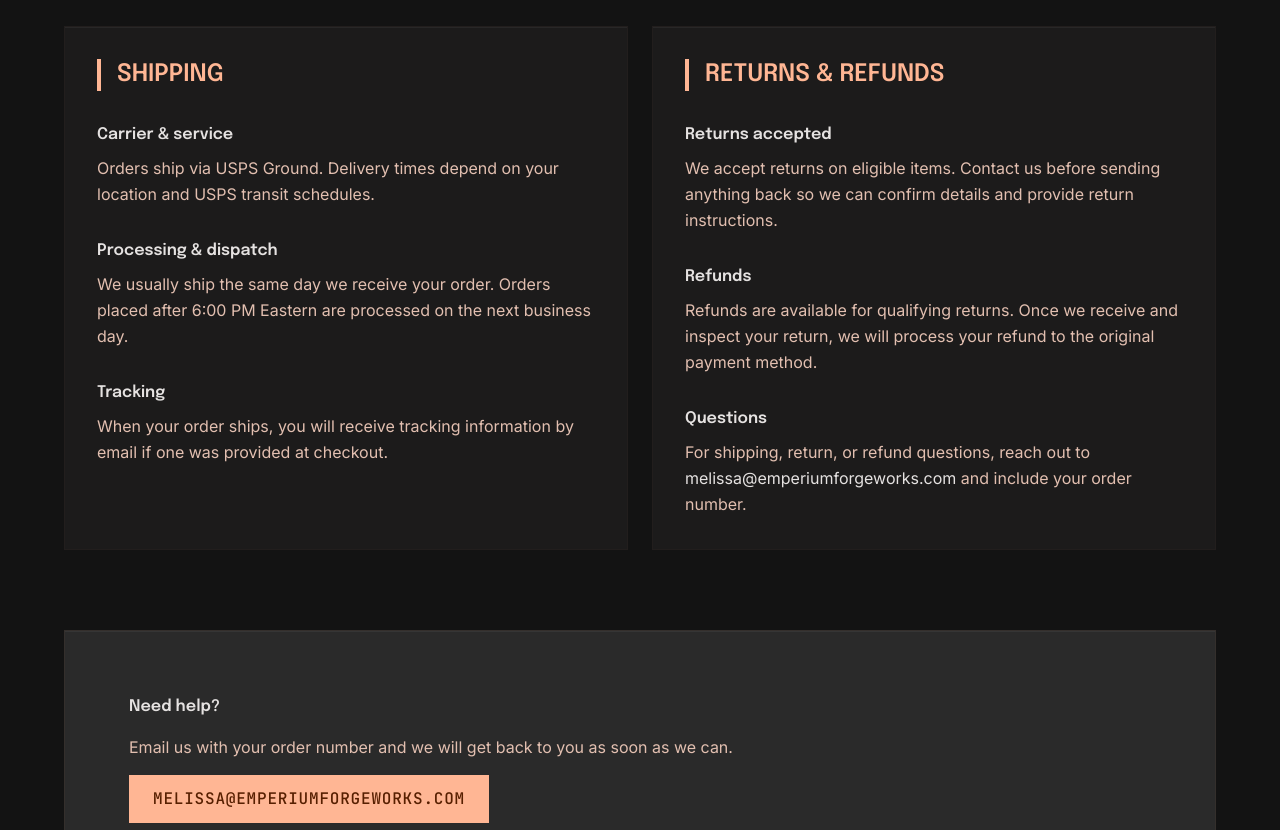
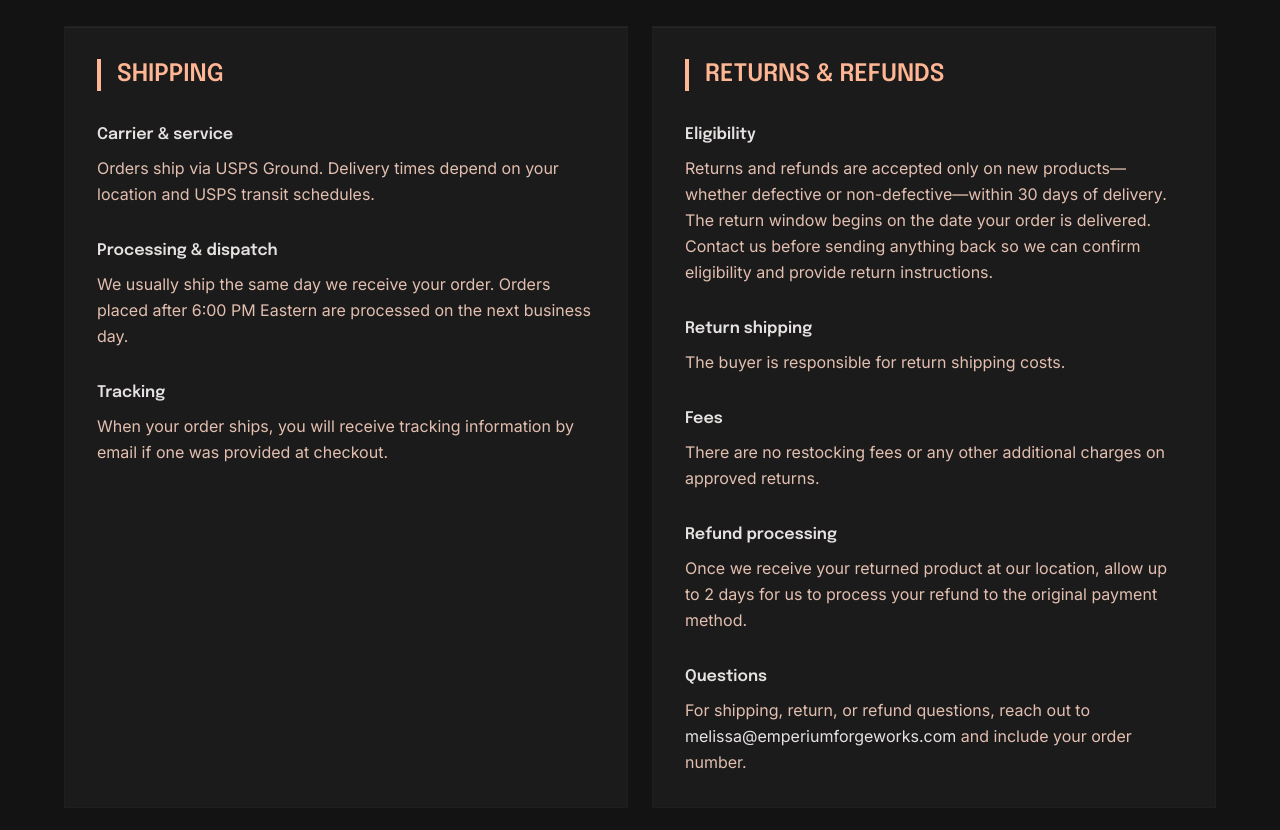
Before and after one commit to patrickramos9/emperium-forgeworks, a React (Vite) app: page /shipping-returns in a window 1280 px wide. Shown: the part 440-1270 px from the top of the page. Built offline with nearby package versions, Linux system fonts and the light colour scheme; no server answers; what aws-amplify would draw is missing.

Commit message:
updated return policy

```diff
--- a/src/pages/ShippingReturnsPage.tsx
+++ b/src/pages/ShippingReturnsPage.tsx
@@ -30,12 +30,20 @@ const SECTIONS: {
     title: "Returns & refunds",
     items: [
       {
-        heading: "Returns accepted",
-        body: "We accept returns on eligible items. Contact us before sending anything back so we can confirm details and provide return instructions.",
+        heading: "Eligibility",
+        body: "Returns and refunds are accepted only on new products—whether defective or non-defective—within 30 days of delivery. The return window begins on the date your order is delivered. Contact us before sending anything back so we can confirm eligibility and provide return instructions.",
       },
       {
-        heading: "Refunds",
-        body: "Refunds are available for qualifying returns. Once we receive and inspect your return, we will process your refund to the original payment method.",
+        heading: "Return shipping",
+        body: "The buyer is responsible for return shipping costs.",
+      },
+      {
+        heading: "Fees",
+        body: "There are no restocking fees or any other additional charges on approved returns.",
+      },
+      {
+        heading: "Refund processing",
+        body: "Once we receive your returned product at our location, allow up to 2 days for us to process your refund to the original payment method.",
       },
       {
         heading: "Questions",
```
